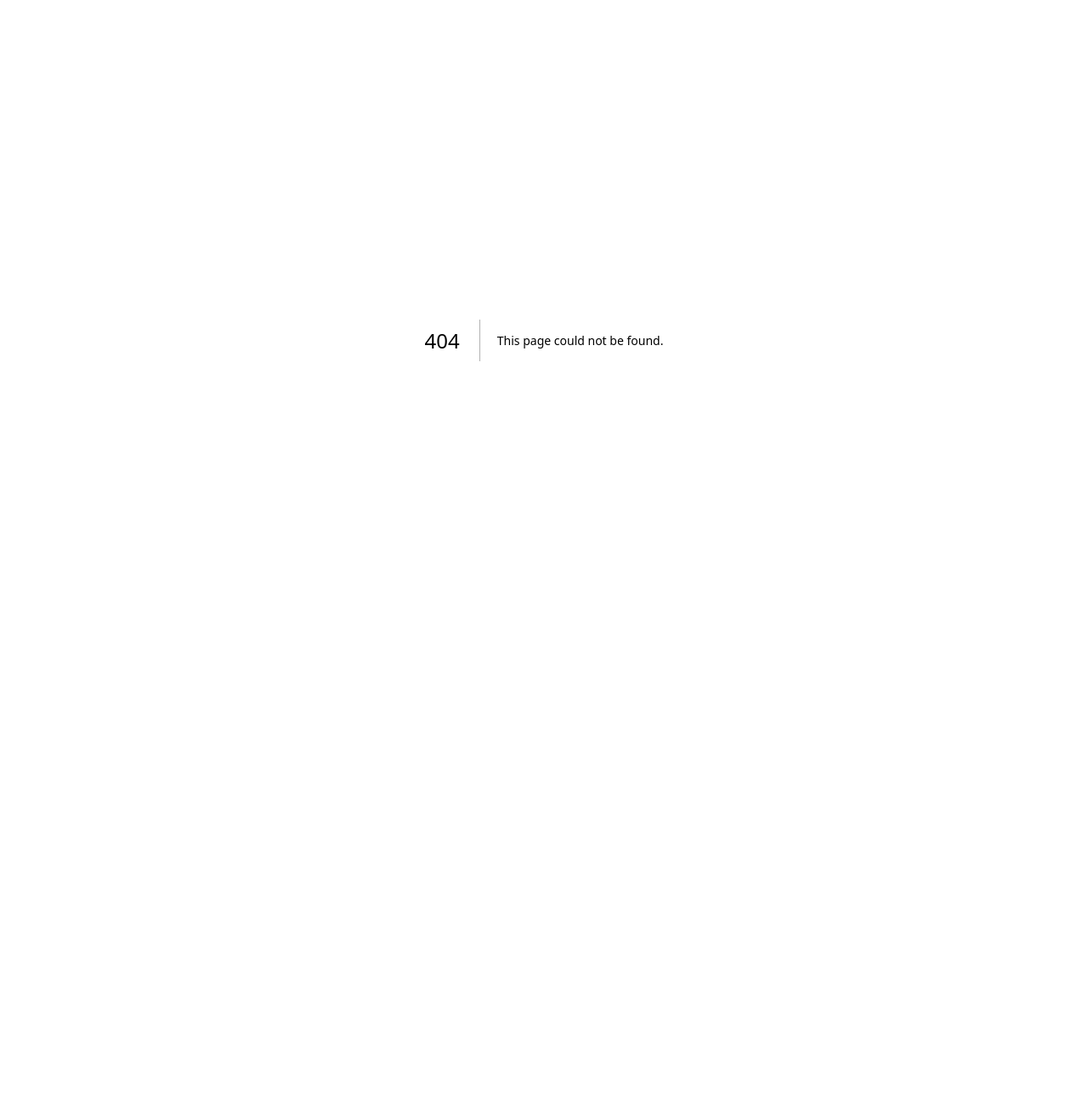
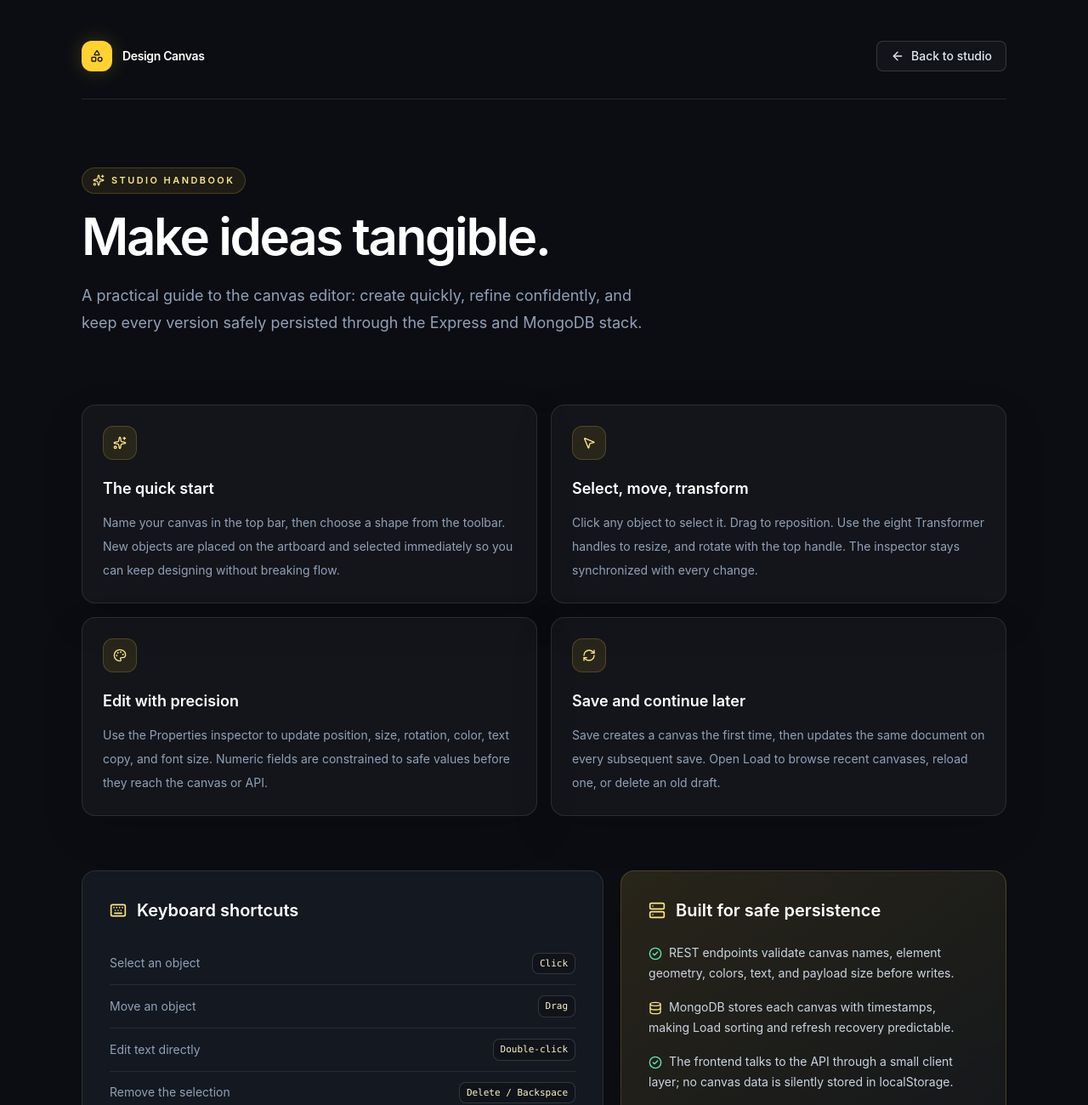
Before and after one commit to aryanbarde80/canvas-audit-glazia, a Next.js app: page /docs in a window 1280 px wide. Before the commit this address had no page. Shown: the top 1300 px of the page at 85% size. Before the commit the page ends 800 px from the top, so only its background shows below. Built offline with nearby package versions, Linux system fonts and the light colour scheme.

Commit message:
Add documentation page and refine canvas footer

```diff
--- /dev/null
+++ b/app/docs/page.tsx
@@ -0,0 +1,86 @@
+import type { Metadata } from 'next'
+import Link from 'next/link'
+import { ArrowLeft, CheckCircle2, Database, Keyboard, MousePointer2, Palette, RefreshCw, Server, Shapes, Sparkles } from 'lucide-react'
+import { Button } from '@/components/ui/button'
+
+const sections = [
+  {
+    icon: Sparkles,
+    title: 'The quick start',
+    body: 'Name your canvas in the top bar, then choose a shape from the toolbar. New objects are placed on the artboard and selected immediately so you can keep designing without breaking flow.',
+  },
+  {
+    icon: MousePointer2,
+    title: 'Select, move, transform',
+    body: 'Click any object to select it. Drag to reposition. Use the eight Transformer handles to resize, and rotate with the top handle. The inspector stays synchronized with every change.',
+  },
+  {
+    icon: Palette,
+    title: 'Edit with precision',
+    body: 'Use the Properties inspector to update position, size, rotation, color, text copy, and font size. Numeric fields are constrained to safe values before they reach the canvas or API.',
+  },
+  {
+    icon: RefreshCw,
+    title: 'Save and continue later',
+    body: 'Save creates a canvas the first time, then updates the same document on every subsequent save. Open Load to browse recent canvases, reload one, or delete an old draft.',
+  },
+]
+
+const shortcuts = [
+  ['Click', 'Select an object'],
+  ['Drag', 'Move an object'],
+  ['Double-click', 'Edit text directly'],
+  ['Delete / Backspace', 'Remove the selection'],
+  ['⌘ / Ctrl + Z', 'Undo the last change'],
+  ['⌘ / Ctrl + Shift + Z', 'Redo a change'],
+]
+
+export default function DocsPage() {
+  return (
+    <main className="min-h-screen bg-[#0b0d12] text-slate-100">
+      <div className="mx-auto max-w-6xl px-5 py-8 sm:px-8 lg:py-12">
+        <header className="flex items-center justify-between border-b border-white/10 pb-8">
+          <Link href="/" className="flex items-center gap-3 text-sm font-semibold tracking-tight text-white">
+            <span className="grid size-9 place-items-center rounded-xl bg-amber-300 text-[#17130d] shadow-[0_0_24px_rgba(252,211,77,0.2)]"><Shapes className="size-4" /></span>
+            Design Canvas
+          </Link>
+          <Link href="/" className="inline-flex h-9 items-center justify-center gap-2 rounded-md border border-white/15 bg-white/[0.03] px-4 text-sm font-medium text-slate-200 transition hover:bg-white/10 hover:text-white"><ArrowLeft className="size-4" /> Back to studio</Link>
+        </header>
+
+        <section className="max-w-3xl py-16 sm:py-20">
+          <div className="mb-5 inline-flex items-center gap-2 rounded-full border border-amber-300/20 bg-amber-300/[0.08] px-3 py-1.5 text-[11px] font-semibold uppercase tracking-[0.22em] text-amber-200"><Sparkles className="size-3.5" /> Studio handbook</div>
+          <h1 className="text-4xl font-semibold tracking-[-0.04em] text-white sm:text-6xl">Make ideas tangible.</h1>
+          <p className="mt-6 max-w-2xl text-lg leading-8 text-slate-400">A practical guide to the canvas editor: create quickly, refine confidently, and keep every version safely persisted through the Express and MongoDB stack.</p>
+        </section>
+
+        <section className="grid gap-4 md:grid-cols-2">
+          {sections.map(({ icon: Icon, title, body }) => (
+            <article key={title} className="rounded-2xl border border-white/10 bg-white/[0.035] p-6 shadow-[0_18px_50px_rgba(0,0,0,0.14)] transition hover:-translate-y-0.5 hover:border-amber-300/25 hover:bg-white/[0.05]">
+              <div className="mb-5 grid size-10 place-items-center rounded-xl border border-amber-300/20 bg-amber-300/[0.09] text-amber-200"><Icon className="size-4" /></div>
+              <h2 className="text-lg font-semibold text-white">{title}</h2>
+              <p className="mt-3 text-sm leading-7 text-slate-400">{body}</p>
+            </article>
+          ))}
+        </section>
+
+        <section className="mt-16 grid gap-5 lg:grid-cols-[1.15fr_.85fr]">
+          <article className="rounded-2xl border border-white/10 bg-[#141820] p-6 sm:p-8">
+            <div className="mb-6 flex items-center gap-3"><Keyboard className="size-5 text-amber-200" /><h2 className="text-xl font-semibold text-white">Keyboard shortcuts</h2></div>
+            <div className="divide-y divide-white/8">{shortcuts.map(([key, label]) => <div key={key} className="flex items-center justify-between gap-4 py-3 text-sm"><span className="text-slate-400">{label}</span><kbd className="rounded-md border border-white/15 bg-black/20 px-2 py-1 font-mono text-[11px] text-amber-100">{key}</kbd></div>)}</div>
+          </article>
+          <article className="rounded-2xl border border-amber-300/20 bg-[linear-gradient(145deg,rgba(252,211,77,0.12),rgba(20,24,32,0.72))] p-6 sm:p-8">
+            <div className="mb-6 flex items-center gap-3"><Server className="size-5 text-amber-200" /><h2 className="text-xl font-semibold text-white">Built for safe persistence</h2></div>
+            <div className="flex flex-col gap-4 text-sm leading-6 text-slate-300"><p><CheckCircle2 className="mr-2 inline size-4 text-emerald-300" />REST endpoints validate canvas names, element geometry, colors, text, and payload size before writes.</p><p><Database className="mr-2 inline size-4 text-amber-200" />MongoDB stores each canvas with timestamps, making Load sorting and refresh recovery predictable.</p><p><CheckCircle2 className="mr-2 inline size-4 text-emerald-300" />The frontend talks to the API through a small client layer; no canvas data is silently stored in localStorage.</p></div>
+          </article>
+        </section>
+
+        <footer className="mt-20 border-t border-white/10 pt-6 text-xs text-slate-500"><Link href="/" className="transition hover:text-amber-200">Design Canvas</Link><span className="mx-2 text-white/20">/</span> Documentation · Built for focused visual thinking</footer>
+      </div>
+    </main>
+  )
+}
+
+export const metadata: Metadata = {
+  title: 'Documentation | Design Canvas',
+  description: 'Learn how to create, edit, transform, and persist canvases in Design Canvas.',
+}
--- a/app/page.tsx
+++ b/app/page.tsx
@@ -1,6 +1,7 @@
 'use client'
+import Link from 'next/link'
 import { useEffect, useState, useCallback } from 'react'
-import { Undo2, Redo2, Layers, Download, Loader2, AlertCircle } from 'lucide-react'
+import { Undo2, Redo2, Layers, AlertCircle } from 'lucide-react'
 import { Button } from '@/components/ui/button'
 import CanvasHeader from '@/components/canvas/canvas-header'
 import CanvasEditor from '@/components/canvas/canvas-editor'
@@ -104,7 +105,7 @@ export default function Page() {
           <div className="flex-1 min-w-0"><CanvasEditor canvas={canvas} onUpdate={commit} selectedId={selectedId} onSelectElement={setSelectedId} /></div>
           {showLayers && <aside className="w-60 h-fit rounded-2xl border border-white/10 bg-[#141820] p-4 text-slate-100 shadow-[0_16px_40px_rgba(0,0,0,0.16)]"><h2 className="mb-3 text-sm font-semibold text-white">Layers</h2><div className="flex flex-col gap-2">{canvas.elements.length === 0 ? <p className="text-xs text-slate-500">No elements yet.</p> : [...canvas.elements].reverse().map((element) => <div key={element.id} className={`flex items-center justify-between rounded border px-2 py-2 text-xs ${element.id === selectedId ? 'border-amber-300/50 bg-amber-300/10' : 'border-white/10 bg-white/[0.02]'}`}><button className="truncate text-left" onClick={() => setSelectedId(element.id)}>{element.type === 'text' ? element.text : element.type}</button><div className="flex gap-1"><button onClick={() => commit({ ...canvas, elements: moveElement(canvas.elements, element.id, 'front') })} aria-label="Bring layer to front">↑</button><button onClick={() => commit({ ...canvas, elements: moveElement(canvas.elements, element.id, 'back') })} aria-label="Send layer to back">↓</button></div></div>)}</div></aside>}
         </div>
-        <div className="mt-4 flex items-center justify-between text-[11px] tracking-wide text-slate-500"><span>{canvas.elements.length} {canvas.elements.length === 1 ? 'element' : 'elements'} · Express API + MongoDB persistence</span><span>Double-click text to edit · Delete removes selection</span></div>
+        <footer className="mt-4 flex flex-col gap-2 border-t border-white/8 pt-4 text-[11px] tracking-wide text-slate-500 sm:flex-row sm:items-center sm:justify-between"><span>Express API + MongoDB persistence</span><span className="flex items-center gap-3"><span>Double-click text to edit · Delete removes selection</span><Link href="/docs" className="font-semibold text-amber-200 transition hover:text-amber-100">Read the docs</Link></span></footer>
       </div>
       <LoadDialog isOpen={loadOpen} onClose={() => setLoadOpen(false)} onLoad={handleLoad} onDelete={handleDeleteById} />
     </main>
```
